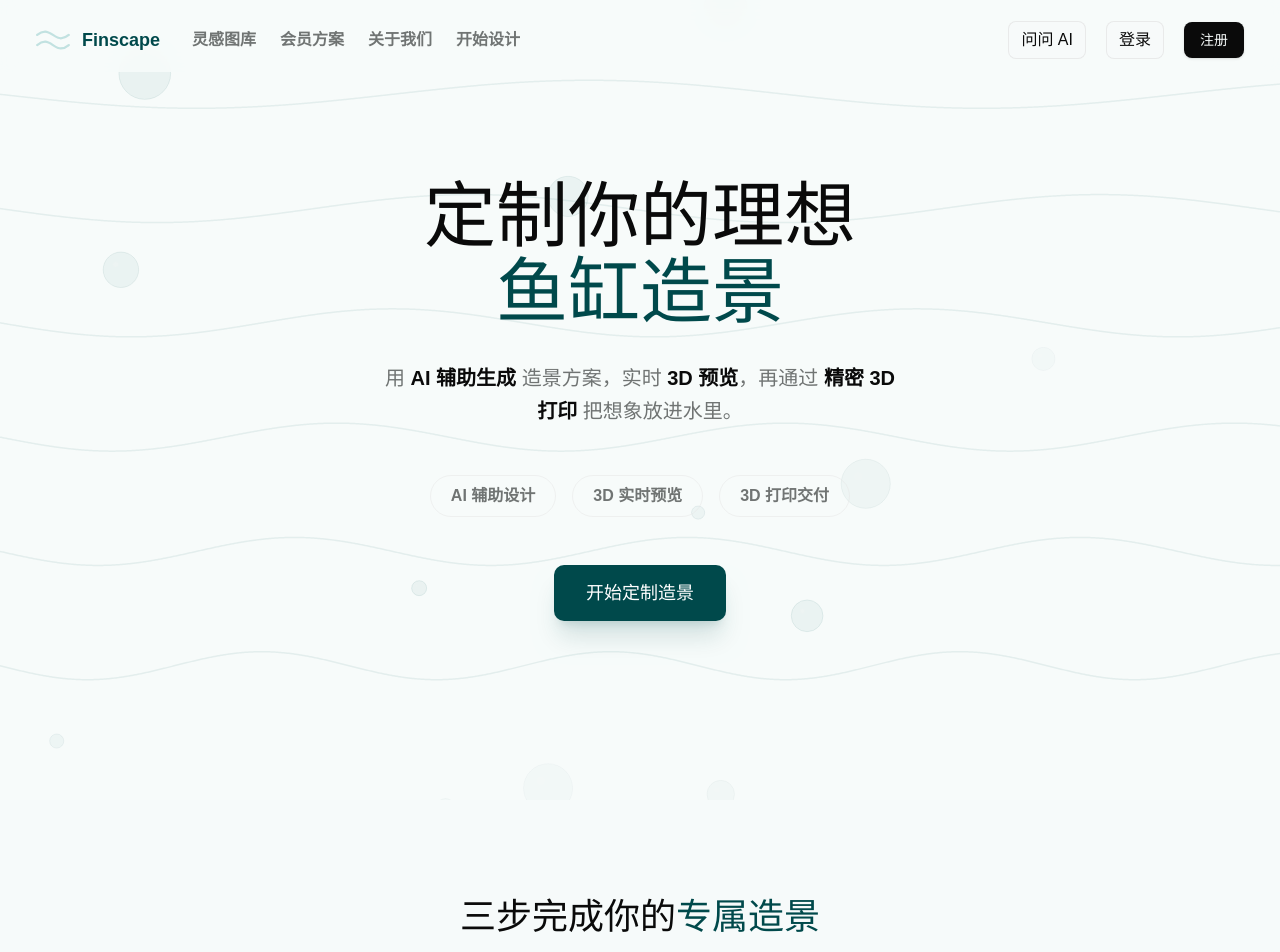
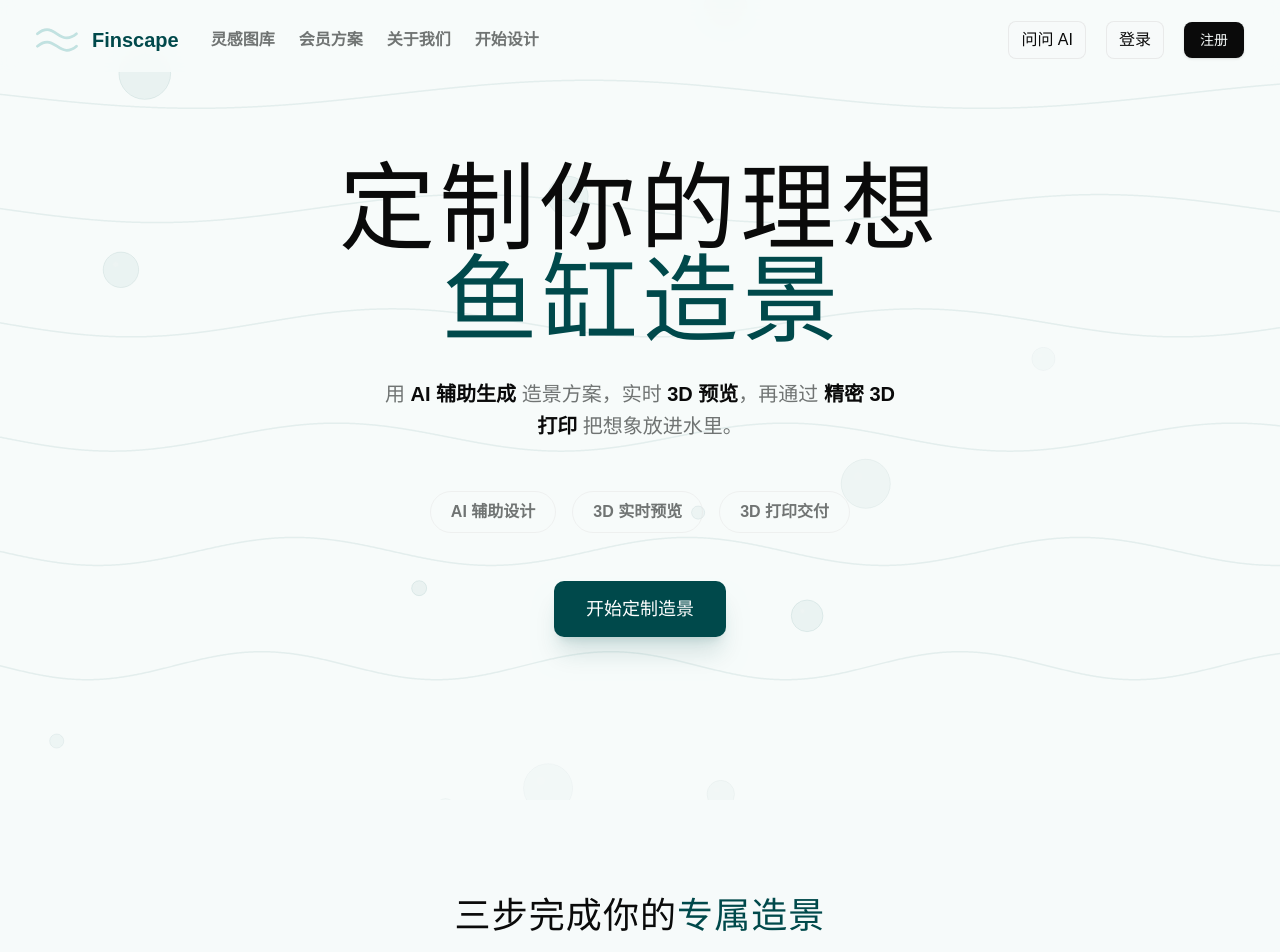
Before and after one commit to geyutong985-eng/aquascape, a Next.js app: page / in a window 1280 px wide. Shown: the top 952 px of the page. Built offline with nearby package versions, Linux system fonts and the light colour scheme; no server answers; a web font is replaced by a local one.

Commit message:
fix: strengthen display typography

```diff
--- a/src/app/globals.css
+++ b/src/app/globals.css
@@ -136,16 +136,21 @@
 
 @layer utilities {
   .heading-display {
-    @apply font-heading font-normal text-5xl md:text-6xl lg:text-7xl leading-[1.05];
+    @apply font-heading font-normal text-6xl md:text-7xl lg:text-8xl leading-[0.95] tracking-[0.045em];
+    text-wrap: balance;
+    font-synthesis: none;
   }
   .heading-1 {
-    @apply font-heading font-normal text-4xl md:text-5xl leading-[1.1];
+    @apply font-heading font-normal text-4xl md:text-5xl leading-[1.05] tracking-[0.035em];
+    font-synthesis: none;
   }
   .heading-2 {
-    @apply font-heading font-normal text-3xl md:text-4xl leading-[1.15];
+    @apply font-heading font-normal text-3xl md:text-4xl leading-[1.1] tracking-[0.03em];
+    font-synthesis: none;
   }
   .heading-3 {
-    @apply font-heading font-normal text-xl md:text-2xl leading-[1.25];
+    @apply font-heading font-normal text-xl md:text-2xl leading-[1.2] tracking-[0.02em];
+    font-synthesis: none;
   }
   .text-body {
     @apply text-base md:text-lg leading-relaxed;
--- a/src/components/features/hero.tsx
+++ b/src/components/features/hero.tsx
@@ -15,7 +15,7 @@ export function Hero() {
         <HeroContent>
           <h1 className="heading-display text-foreground mb-8">
             定制你的理想
-            <span className="block text-brand">鱼缸造景</span>
+            <span className="block text-brand pl-[0.045em]">鱼缸造景</span>
           </h1>
           <p className="text-xl text-muted-foreground mb-12 max-w-lg mx-auto leading-relaxed">
             用 <span className="text-foreground font-semibold">AI 辅助生成</span> 造景方案，实时
--- a/src/components/layouts/brand-logo.tsx
+++ b/src/components/layouts/brand-logo.tsx
@@ -6,8 +6,8 @@ interface BrandLogoProps {
 
 export function BrandLogo({ centered = false }: BrandLogoProps) {
   return (
-    <Link href="/" className={`flex items-center gap-3 group ${centered ? "justify-center" : ""}`}>
-      <svg width="34" height="20" viewBox="0 0 387 217" fill="none" xmlns="http://www.w3.org/2000/svg" className="text-brand">
+    <Link href="/" className={`flex items-center gap-3.5 group ${centered ? "justify-center" : ""}`}>
+      <svg width="42" height="24" viewBox="0 0 387 217" fill="none" xmlns="http://www.w3.org/2000/svg" className="text-brand shrink-0">
         <g style={{ mixBlendMode: "overlay" }}>
           <path d="M13.3876 165.94C13.3876 165.94 58.3363 127.764 103.285 127.764C168.889 127.764 217.477 204.116 283.08 204.116C328.029 204.116 372.978 165.94 372.978 165.94" stroke="currentColor" strokeWidth="25" strokeLinecap="round" strokeLinejoin="round" />
           <path d="M13.3876 51.1167C13.3876 51.1167 58.3363 12.9404 103.285 12.9404C168.889 12.9404 217.477 89.2931 283.08 89.2931C328.029 89.2931 372.978 51.1167 372.978 51.1167" stroke="currentColor" strokeWidth="25" strokeLinecap="round" strokeLinejoin="round" />
@@ -17,7 +17,7 @@ export function BrandLogo({ centered = false }: BrandLogoProps) {
           <path d="M13.3876 51.1167C13.3876 51.1167 58.3363 12.9404 103.285 12.9404C168.889 12.9404 217.477 89.2931 283.08 89.2931C328.029 89.2931 372.978 51.1167 372.978 51.1167" stroke="currentColor" strokeWidth="25" strokeLinecap="round" strokeLinejoin="round" />
         </g>
       </svg>
-      <span className="text-lg text-brand font-semibold font-heading">Finscape</span>
+      <span className="text-xl text-brand font-semibold font-sans tracking-normal">Finscape</span>
     </Link>
   );
 }
--- a/src/components/layouts/header.tsx
+++ b/src/components/layouts/header.tsx
@@ -51,8 +51,8 @@ export function Header() {
     <nav className="fixed top-0 left-0 right-0 z-50 bg-background/90 backdrop-blur-sm pt-2">
       <div className="max-w-7xl mx-auto px-4 md:px-9 h-16 flex items-center">
         {/* Logo */}
-        <Link href="/" className="flex items-center gap-3 group">
-          <svg width="34" height="20" viewBox="0 0 387 217" fill="none" xmlns="http://www.w3.org/2000/svg" className="text-brand">
+        <Link href="/" className="flex items-center gap-3.5 group">
+          <svg width="42" height="24" viewBox="0 0 387 217" fill="none" xmlns="http://www.w3.org/2000/svg" className="text-brand shrink-0">
             <g style={{mixBlendMode: 'overlay'}}>
               <path d="M13.3876 165.94C13.3876 165.94 58.3363 127.764 103.285 127.764C168.889 127.764 217.477 204.116 283.08 204.116C328.029 204.116 372.978 165.94 372.978 165.94" stroke="currentColor" strokeWidth="25" strokeLinecap="round" strokeLinejoin="round"/>
               <path d="M13.3876 51.1167C13.3876 51.1167 58.3363 12.9404 103.285 12.9404C168.889 12.9404 217.477 89.2931 283.08 89.2931C328.029 89.2931 372.978 51.1167 372.978 51.1167" stroke="currentColor" strokeWidth="25" strokeLinecap="round" strokeLinejoin="round"/>
@@ -62,7 +62,7 @@ export function Header() {
               <path d="M13.3876 51.1167C13.3876 51.1167 58.3363 12.9404 103.285 12.9404C168.889 12.9404 217.477 89.2931 283.08 89.2931C328.029 89.2931 372.978 51.1167 372.978 51.1167" stroke="currentColor" strokeWidth="25" strokeLinecap="round" strokeLinejoin="round"/>
             </g>
           </svg>
-          <span className="text-lg text-brand font-semibold font-heading">Finscape</span>
+          <span className="text-xl text-brand font-semibold font-sans tracking-normal">Finscape</span>
         </Link>
 
         {/* Desktop Navigation - left aligned after logo */}
--- a/src/components/layouts/profile-sidebar.tsx
+++ b/src/components/layouts/profile-sidebar.tsx
@@ -64,8 +64,8 @@ export function ProfileSidebar() {
         `}
       >
         <div className="max-w-7xl mx-auto px-4 md:px-9 h-16 flex items-center pt-4">
-          <Link href="/" className="flex items-center gap-3 group">
-            <svg width="34" height="20" viewBox="0 0 387 217" fill="none" xmlns="http://www.w3.org/2000/svg" className="text-brand">
+          <Link href="/" className="flex items-center gap-3.5 group">
+            <svg width="42" height="24" viewBox="0 0 387 217" fill="none" xmlns="http://www.w3.org/2000/svg" className="text-brand shrink-0">
               <g style={{ mixBlendMode: "overlay" }}>
                 <path d="M13.3876 165.94C13.3876 165.94 58.3363 127.764 103.285 127.764C168.889 127.764 217.477 204.116 283.08 204.116C328.029 204.116 372.978 165.94 372.978 165.94" stroke="currentColor" strokeWidth="25" strokeLinecap="round" strokeLinejoin="round" />
                 <path d="M13.3876 51.1167C13.3876 51.1167 58.3363 12.9404 103.285 12.9404C168.889 12.9404 217.477 89.2931 283.08 89.2931C328.029 89.2931 372.978 51.1167 372.978 51.1167" stroke="currentColor" strokeWidth="25" strokeLinecap="round" strokeLinejoin="round" />
@@ -75,7 +75,7 @@ export function ProfileSidebar() {
                 <path d="M13.3876 51.1167C13.3876 51.1167 58.3363 12.9404 103.285 12.9404C168.889 12.9404 217.477 89.2931 283.08 89.2931C328.029 89.2931 372.978 51.1167 372.978 51.1167" stroke="currentColor" strokeWidth="25" strokeLinecap="round" strokeLinejoin="round" />
               </g>
             </svg>
-            <span className="text-lg text-brand font-semibold font-heading">Finscape</span>
+            <span className="text-xl text-brand font-semibold font-sans tracking-normal">Finscape</span>
           </Link>
         </div>
 
```
